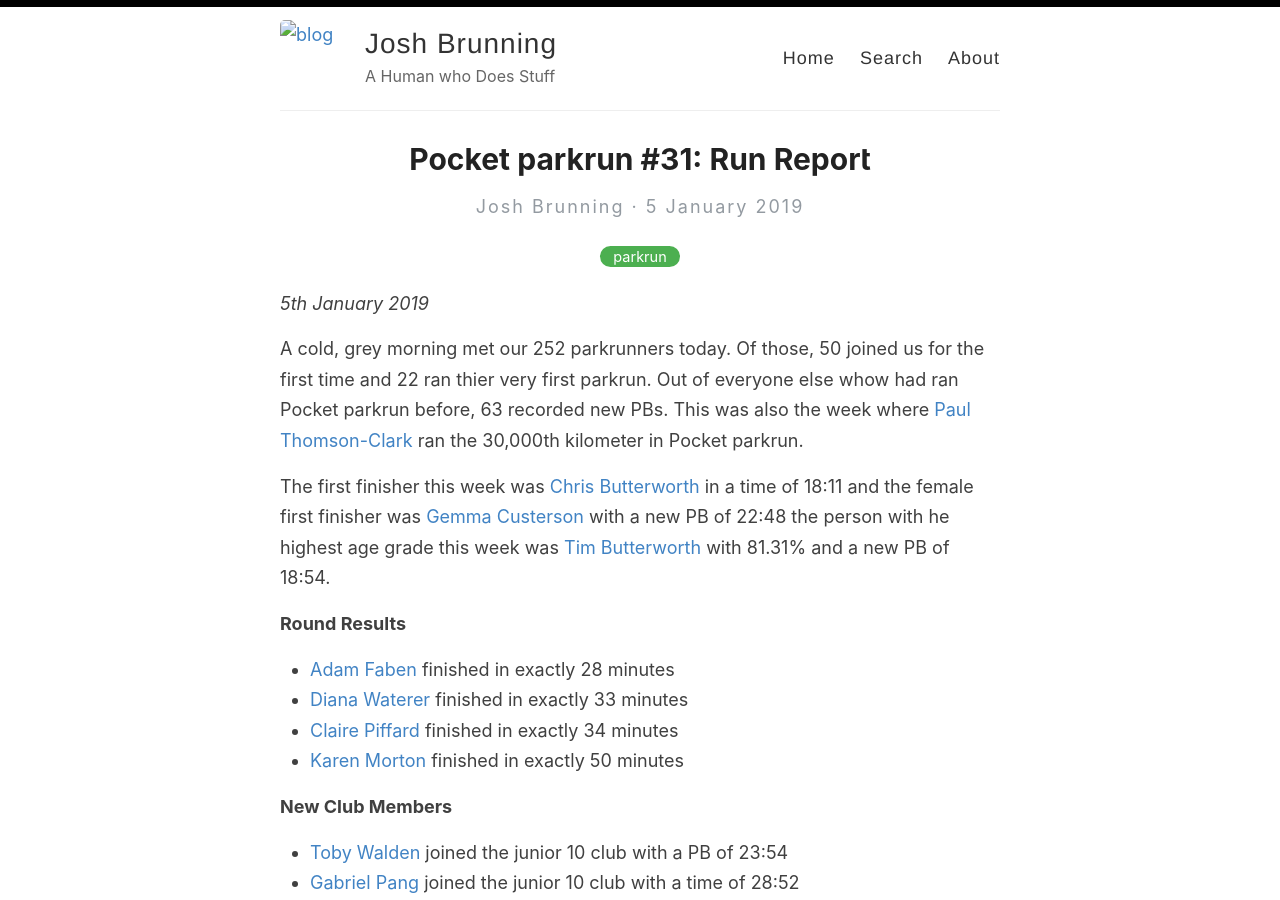
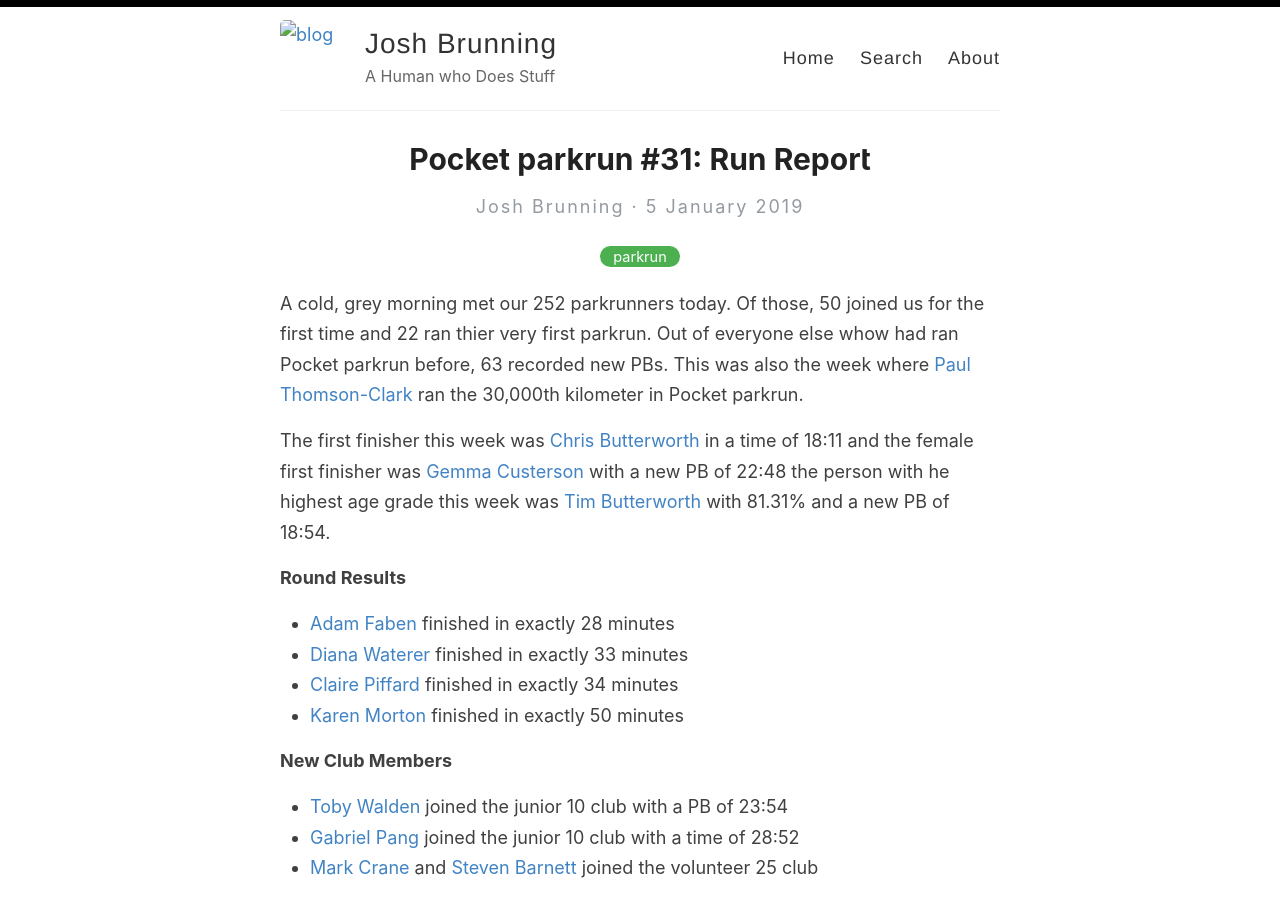
Before and after one commit to josh-justjosh/blog, a Jekyll site: the page built from _posts/2019/01/2019-01-05-Pp-#31-RR.md, in a window 1280 px wide and 900 px high. Built offline with Jekyll 4.4.1, drawn with Linux system fonts in a browser that asks for light colours.

Commit message:
Update 2019-01-05-Pp-#31-RR.md

```diff
--- a/_posts/2019/01/2019-01-05-Pp-#31-RR.md
+++ b/_posts/2019/01/2019-01-05-Pp-#31-RR.md
@@ -4,8 +4,6 @@ title: "Pocket parkrun #31: Run Report"
 date: 2019-01-05 09:00 +0000
 categories: parkrun
 ---
-
-_5th January 2019_
 
 A cold, grey morning met our 252 parkrunners today. Of those, 50 joined us for the first time and 22 ran thier very first parkrun. Out of everyone else whow had ran Pocket parkrun before, 63 recorded new PBs. This was also the week where [Paul Thomson-Clark](http://www.parkrun.org.uk/pocket/results/latestresults/athletehistory?athleteNumber=2281832) ran the 30,000th kilometer in Pocket parkrun.
 
```
